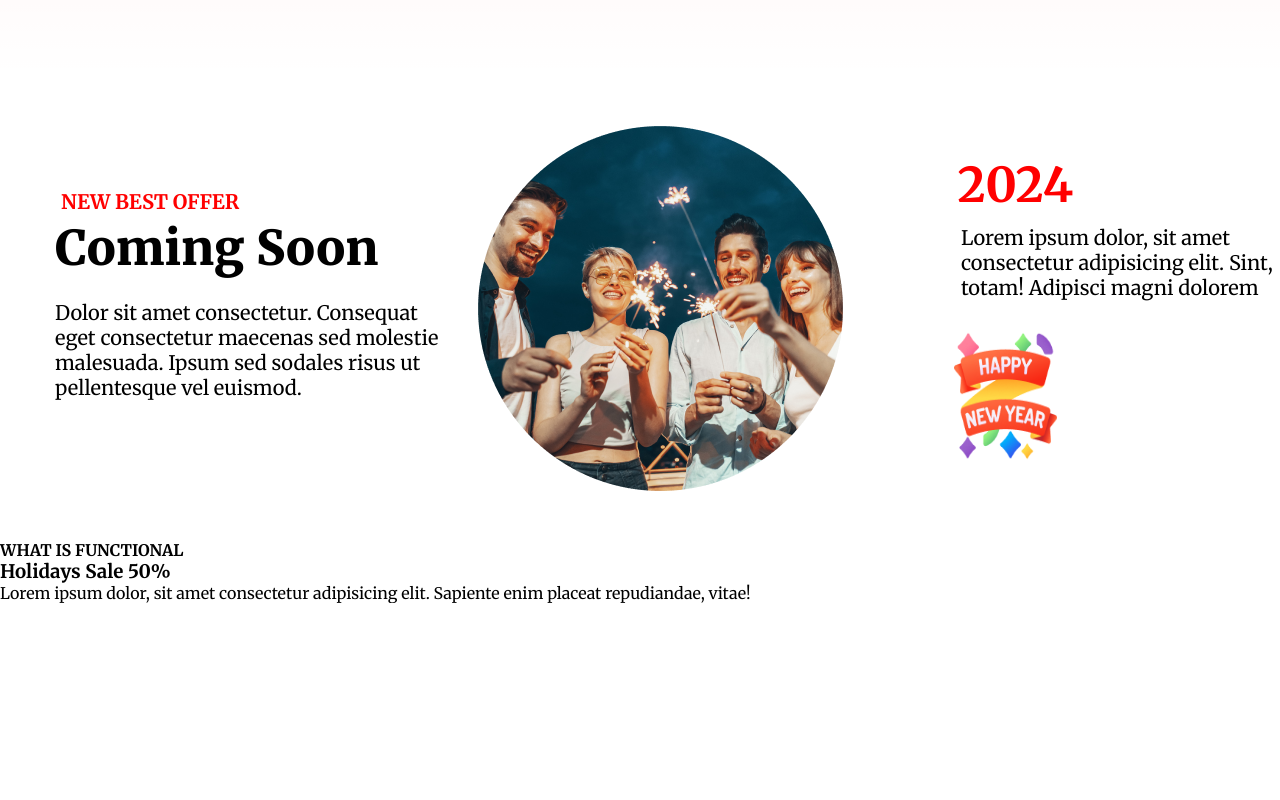
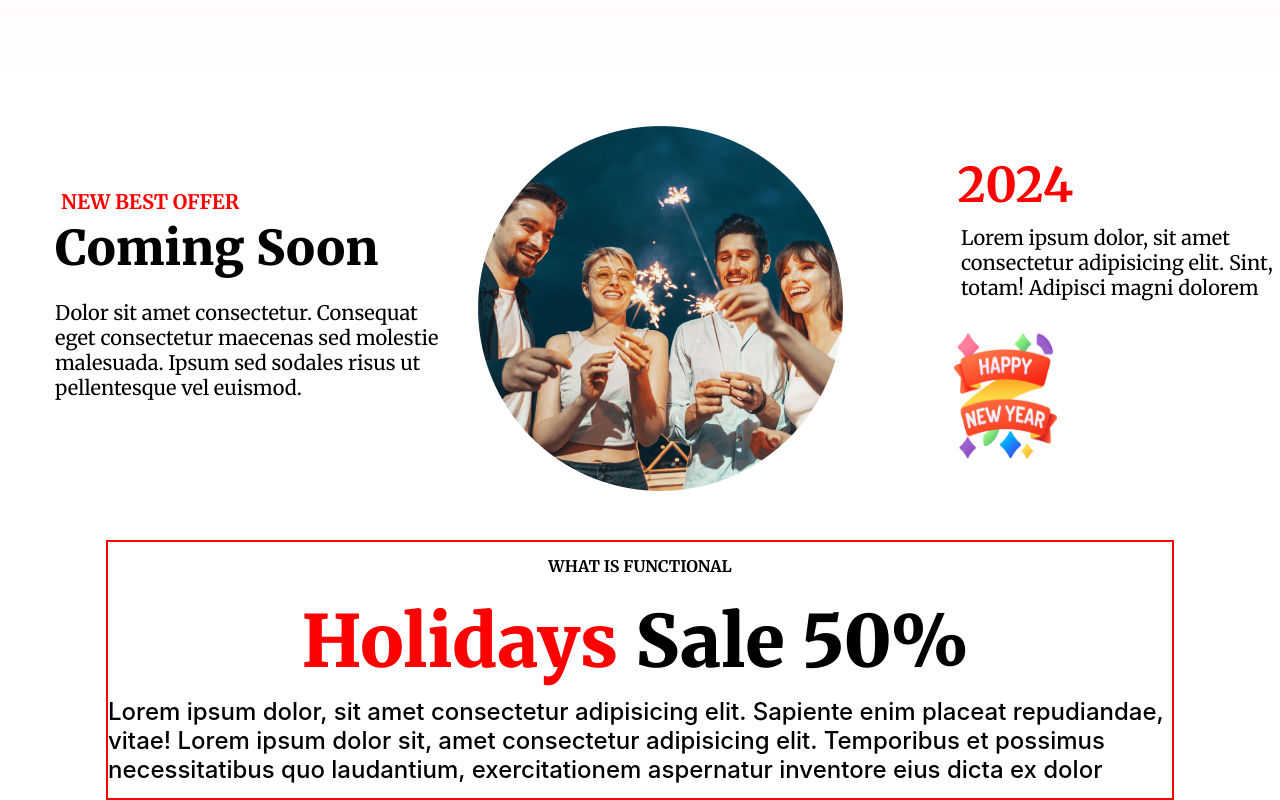
Before and after one commit to tareque101/new-year-offer, a plain HTML site: page index.html in a window 1280 px wide. Shown: the part 2651-3451 px from the top of the page. Before the commit the page ends 3254 px from the top, so only its background shows below. Drawn offline with Linux system fonts and the light colour scheme; a web font is replaced by a local one.

Commit message:
added anothr section

```diff
--- a/index.html
+++ b/index.html
@@ -127,9 +127,9 @@
 
             <div class="texts">
               <h4>WHAT IS FUNCTIONAL</h4>
-               <h3>Holidays Sale 50%</h3>
+               <h3><span class="red-holiday">Holidays</span> Sale 50%</h3>
                <p>Lorem ipsum dolor, sit amet consectetur adipisicing elit. Sapiente enim placeat repudiandae,
-                  vitae!</p>
+                  vitae! Lorem ipsum dolor sit, amet consectetur adipisicing elit. Temporibus et possimus necessitatibus quo laudantium, exercitationem aspernatur inventore eius dicta ex dolor  </p>
             </div>
 
 
--- a/style/style.css
+++ b/style/style.css
@@ -321,3 +321,44 @@ margin-left: 80px;
     margin-top: 30px;
     margin-right: 190px;
 }
+/* holiday-section */
+
+.holiday .texts
+{
+    border: 2px solid red;
+    width: 1068px;
+height: 260px;
+margin: 0 auto;
+display: flex;
+flex-direction: column;
+justify-content: center;
+align-items: center;
+}
+
+.holiday .texts h5{
+    font-family: Inter;
+    font-size: 24px;
+    font-weight: 500;
+
+}
+.holiday .texts h3{
+    width: 677px;
+    height: 91px;
+    font-family: Merriweather;
+font-size: 72px;
+font-weight: 900;
+margin-top: 20px;
+margin-bottom: 10px;
+
+}
+.holiday .texts p{
+    font-family: Inter;
+    font-size: 24px;
+    font-weight: 500;
+
+}
+
+.holiday .texts .red-holiday
+{
+     color: red;
+}
```
